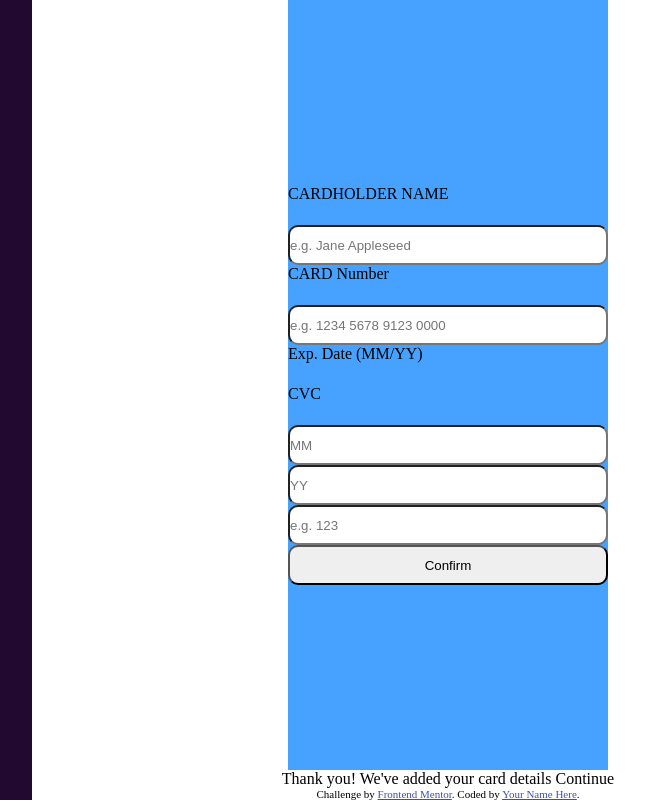
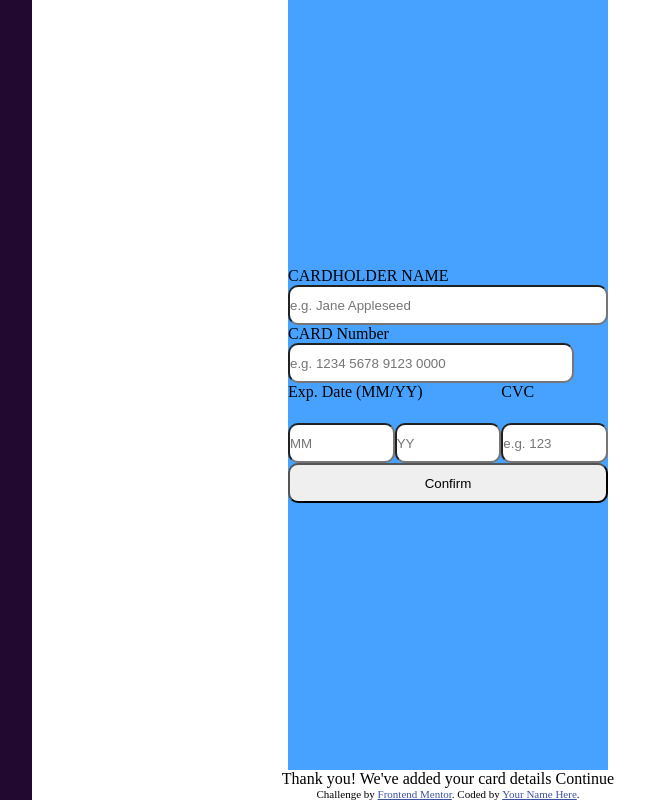
Before and after one commit to jameshsousa/interactive-card, a plain HTML site: page src/index.html in a window 1280 px wide. Shown: the whole page, without its empty margins (416-1061 px from the left). Drawn offline with Linux system fonts and the light colour scheme.

Commit message:
applying SCSS on the forms

```diff
--- a/src/css/style.scss
+++ b/src/css/style.scss
@@ -54,7 +54,21 @@
             width: 100%;
             height: 5vh;
             border-radius: 10px;
+        }
 
+        .card {
+            @include flexCenter(start, row, center);
+
+            .expire {
+                @include flexCenter(center, column, start);
+                .month-year {
+                    @include flexCenter(start, row, end);
+                }
+
+            }
+            .cvc {
+                @include flexCenter(end, column, start);
+            }
         }
 
 
--- a/src/index.html
+++ b/src/index.html
@@ -19,11 +19,6 @@
   <div class="container">
 
     <div class="purple">
-
-    </div>
-
-    <div class="white">
-
       <div class="card-front">
         <img src="images/bg-card-front.png" alt="image of card">
         <span>0000 0000 0000 0000</span>
@@ -36,22 +31,38 @@
         <span>000</span>
       </div>
 
+    </div>
+
+    <div class="white">
 
       <div class="form">
+
+      <div class="name">
       <label>CARDHOLDER NAME</label>
       <input type="text" placeholder="e.g. Jane Appleseed">
+      </div>
 
-      <label>CARD Number</label>
-      <input type="number" placeholder="e.g. 1234 5678 9123 0000">
+      <div class="number">
+        <label>CARD Number</label>
+        <input type="number" placeholder="e.g. 1234 5678 9123 0000">
+        </div>
 
-      <label>Exp. Date (MM/YY)</label> <label>CVC</label>
-      <input type="number" placeholder="MM"> <input type="number" placeholder="YY"><input type="number" placeholder="e.g. 123">
-      <input type="submit" value="Confirm">
+      <div class="card">
 
+          <div class="expire">
+          <label>Exp. Date (MM/YY)</label> <div class="month-year"><input type="number" placeholder="MM"> <input type="number" placeholder="YY"></div>
+          </div>
 
+          <div class="cvc">
+          <label>CVC</label><input type="number" placeholder="e.g. 123">
+          </div>
 
       </div>
 
+
+      <input type="submit" value="Confirm">
+
+      </div>
 
       <!-- Completed state start -->
 
@@ -61,8 +72,6 @@
         <span>Continue</span>
       </div>
 
-
-
       <div class="attribution">
         Challenge by <a href="https://www.frontendmentor.io?ref=challenge" target="_blank">Frontend Mentor</a>.
         Coded by <a href="#">Your Name Here</a>.
@@ -71,13 +80,7 @@
     </div>
 
 
-
-
-
   </div>
-
-
-
 
   </div>
 
```
Also changed, not shown: src/css/style.css, 1 other file.
